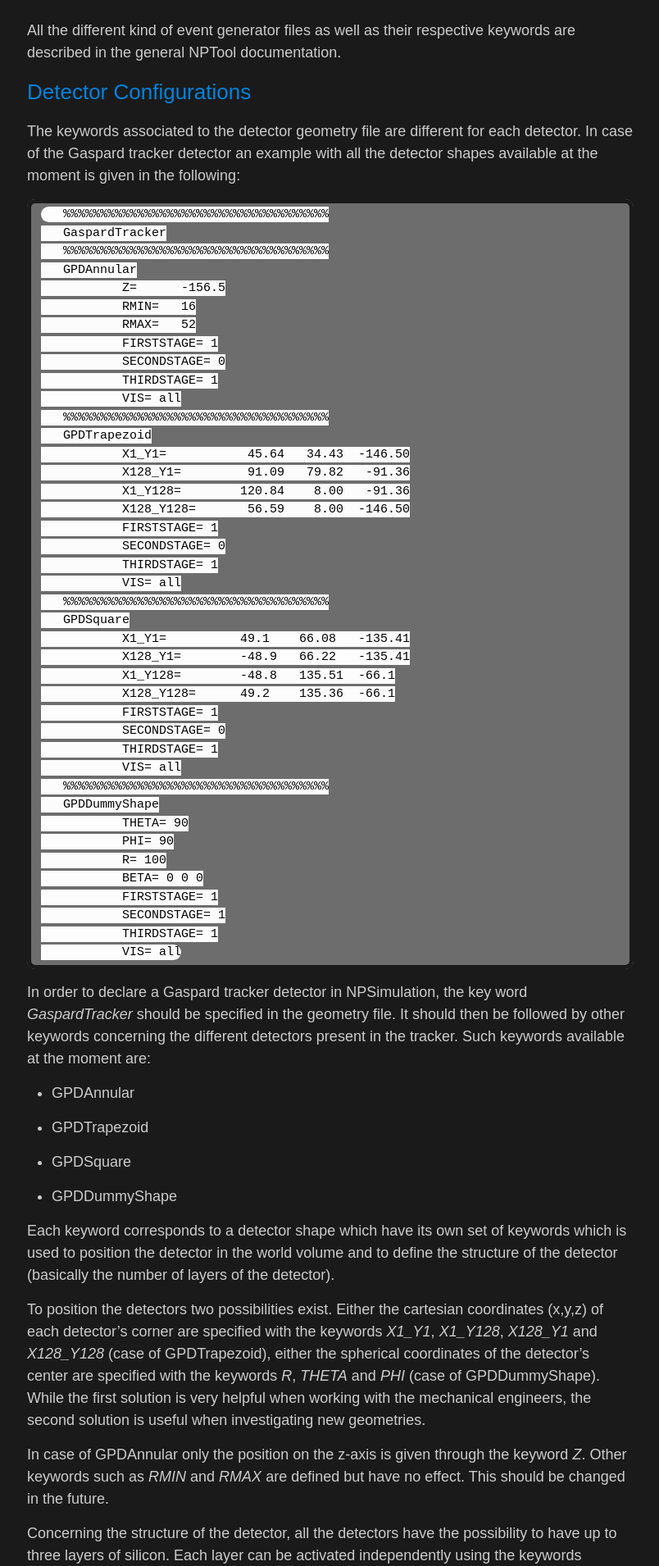
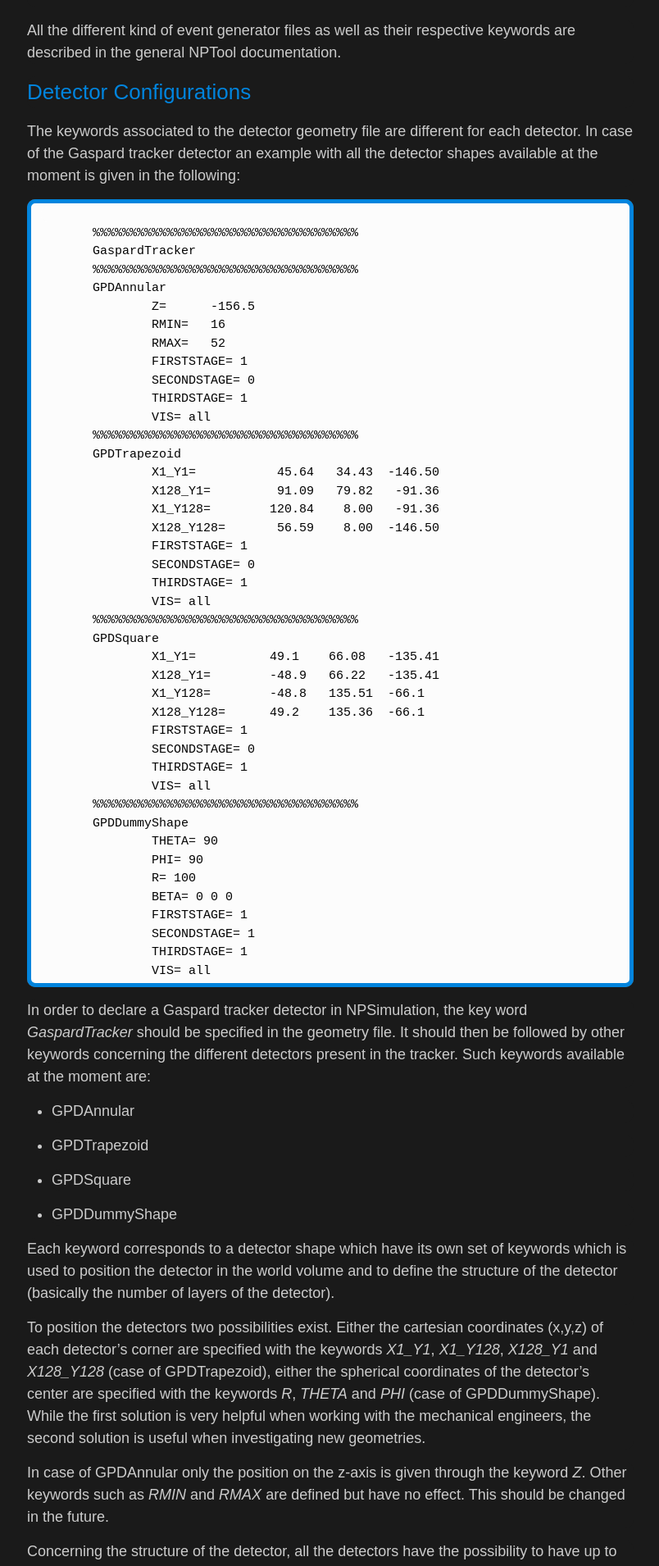
Before and after one commit to adrien-matta/nptool, a Jekyll site: the page built from _manual/gaspard.md, in a window 1280 px wide. Shown: the part 1217-3127 px from the top of the page at 82% size, without its empty margins (237-1041 px from the left). Built offline with Jekyll 4.4.1, drawn with Linux system fonts in a browser that asks for light colours; some web fonts are replaced.

Commit message:
* cosmetic change to Gaspard manual

```diff
--- a/_manual/gaspard.md
+++ b/_manual/gaspard.md
@@ -64,7 +64,7 @@ The keywords associated to the detector geometry file are different for
 each detector. In case of the Gaspard tracker detector an example with
 all the detector shapes available at the moment is given in the
 following:
-
+{% highlight text %}
        %%%%%%%%%%%%%%%%%%%%%%%%%%%%%%%%%%%%
        GaspardTracker
        %%%%%%%%%%%%%%%%%%%%%%%%%%%%%%%%%%%%
@@ -106,7 +106,7 @@ following:
                SECONDSTAGE= 1
                THIRDSTAGE= 1
                VIS= all
-
+{% endhighlight %}
 In order to declare a Gaspard tracker detector in NPSimulation, the key
 word <span>*GaspardTracker*</span> should be specified in the geometry
 file. It should then be followed by other keywords concerning the
```
